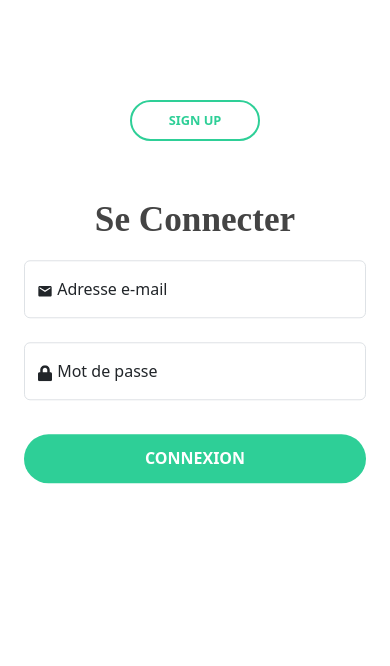
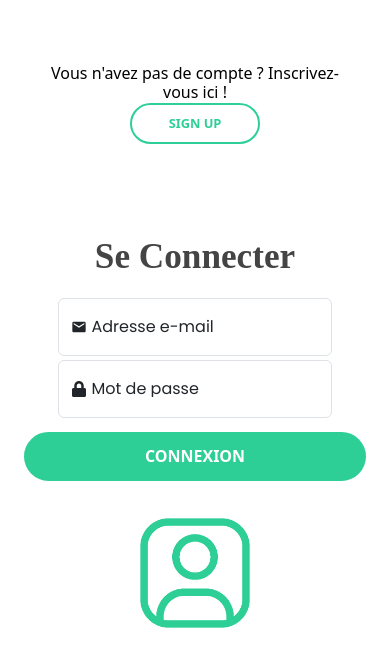
Before and after one commit to firasabidli/Agriculture-PFE, a React (Create React App) app in the folder frontend/: page / in a window 390 px wide. Shown: the top 666 px of the page. Built offline with nearby package versions, Linux system fonts and the light colour scheme.

Commit message:
modifier design Authentification

```diff
--- a/frontend/src/components/Authentification/Auth.css
+++ b/frontend/src/components/Authentification/Auth.css
@@ -7,10 +7,16 @@
 }
 
 body,
-input {
+.input {
   font-family: "Poppins", sans-serif;
+
 }
-
+.colorleft{
+  color: white;
+}
+.ImageGif{
+  width: 40%;
+}
 .containerr {
   position: fixed;
   width: 100%;
@@ -68,11 +74,11 @@ form.sign-in-form {
 }
 
 .input-field {
-  max-width: 380px;
-  width: 100%;
+  max-width: 300px;
+  width: 50%;
   background-color: #f0f0f0;
-  margin: 10px 0;
-  height: 55px;
+  margin: 5px 0;
+  height: 25px;
   border-radius: 55px;
   display: grid;
   grid-template-columns: 15% 85%;
@@ -89,6 +95,7 @@ form.sign-in-form {
 }
 .input{
     width: 100%;
+    height: 45px;
 }
 .input-field input {
   background: none;
@@ -171,9 +178,7 @@ form.sign-in-form {
   pointer-events: none;
   padding: 3rem 30% 2rem 12%;
 }
-/* .left-panel.disabled {
-  pointer-events: none;
-} */
+
 .right-panel {
   pointer-events: none;
   padding: 3rem 12% 2rem 17%;
@@ -254,10 +259,15 @@ form.sign-in-form {
 }
 
 @media (max-width: 870px) {
-  /* .btn-form-signup{
+
+  .colorleft{
+    color: black;
+    font-size: 0.3rem;
+  }
+  .btn-form-signup{
     width: 30%;
     margin-right: 70%;
-  } */
+  }
   body {
     max-height: auto;
     margin: 0;
@@ -269,9 +279,9 @@ form.sign-in-form {
     margin: 0 auto;
     padding: 20px;
   } */
-  /* .input {
+  .input {
     padding: -3px;
-  } */
+  }
   .containerr:before {
     content: "";
     position: absolute;
@@ -385,11 +395,15 @@ form.sign-in-form {
   }
   /* .btnn{
     background-color: #5bf4be;
-    color: #5bf4be;
+    color: white;
   } */
   .containerr.sign-up-mode .right-panel .content{
     color: #1d1f1e;
     margin-left: 50%;
+  }
+  .containerr.sign-in-mode .left-panel .content p{
+    color: #1d1f1e;
+
   }
   .containerr.sign-up-mode .right-panel .content p{
     font-size: 60%;
@@ -420,7 +434,7 @@ form.sign-in-form {
     padding: 0rem 0.5rem;
   }
   .containerr {
-    padding: 1px;
+    padding: -1px;
   }
 
   .containerr:before {
@@ -431,22 +445,38 @@ form.sign-in-form {
   .containerr.sign-up-mode:before {
     bottom: 28%;
     left: 50%;
+     background-color: #2ecf97;
   }
   .containerr.sign-up-mode .right-panel .content{
     color: #1d1f1e;
-    margin-left: 50%;
+
+
   }
+
   .containerr.sign-up-mode .right-panel .content p{
     font-size: 60%;
-    margin-top: 50%;
+    margin-top: -30%;
+    left: 50%;
+
   }
   form.sign-up-form {
-    margin-top: 5%;
+    margin-top: 2%;
     margin-bottom: 20%;
   }
   .btnn.transparent {
     background-color: white;
     color: #2ecf97;
     border: 2px solid #2ecf97;
+    margin-top: -100%;
+
+
   }
+  .input{
+    width: 80%;
+    height: 38px;
 }
+.colorleft{
+  color: black;
+  font-size: 100%;
+}
+}
--- a/frontend/src/components/Authentification/Login.jsx
+++ b/frontend/src/components/Authentification/Login.jsx
@@ -1,6 +1,7 @@
 import React, { useState } from 'react';
 import Form from 'react-bootstrap/Form';
 import './Auth.css'
+import userGif from '../../assets/images/User.gif'
 import LogoSignIn from '../../assets/images/log.png'
 import LogoSignUp from '../../assets/images/register.png'
 import { FaLock} from "react-icons/fa";
@@ -132,7 +133,7 @@ const LoginForm = () => {
             </Form.Floating>
 
             <input type="submit" value="Connexion" className="btnn solid mb-4" />
-
+            <img src={userGif} alt="ImageLogin" className='ImageGif'  />
           </form>
 
           {/* Sign up */}
@@ -143,7 +144,7 @@ const LoginForm = () => {
       <div className="panels-containerr">
         <div className="panel left-panel">
           <div className="content">
-            <p>Vous n'avez pas de compte ? Inscrivez-vous ici !</p>
+            <h6 className='colorleft'>Vous n'avez pas de compte ? Inscrivez-vous ici !</h6>
             <button className="btnn transparent mb-3" id="sign-up-btn" onClick={handleSignUpClick} style={{pointerEvents:"all"}}>
               Sign up
             </button>
```
Also changed, not shown: frontend/src/assets/images/User.gif (added).
